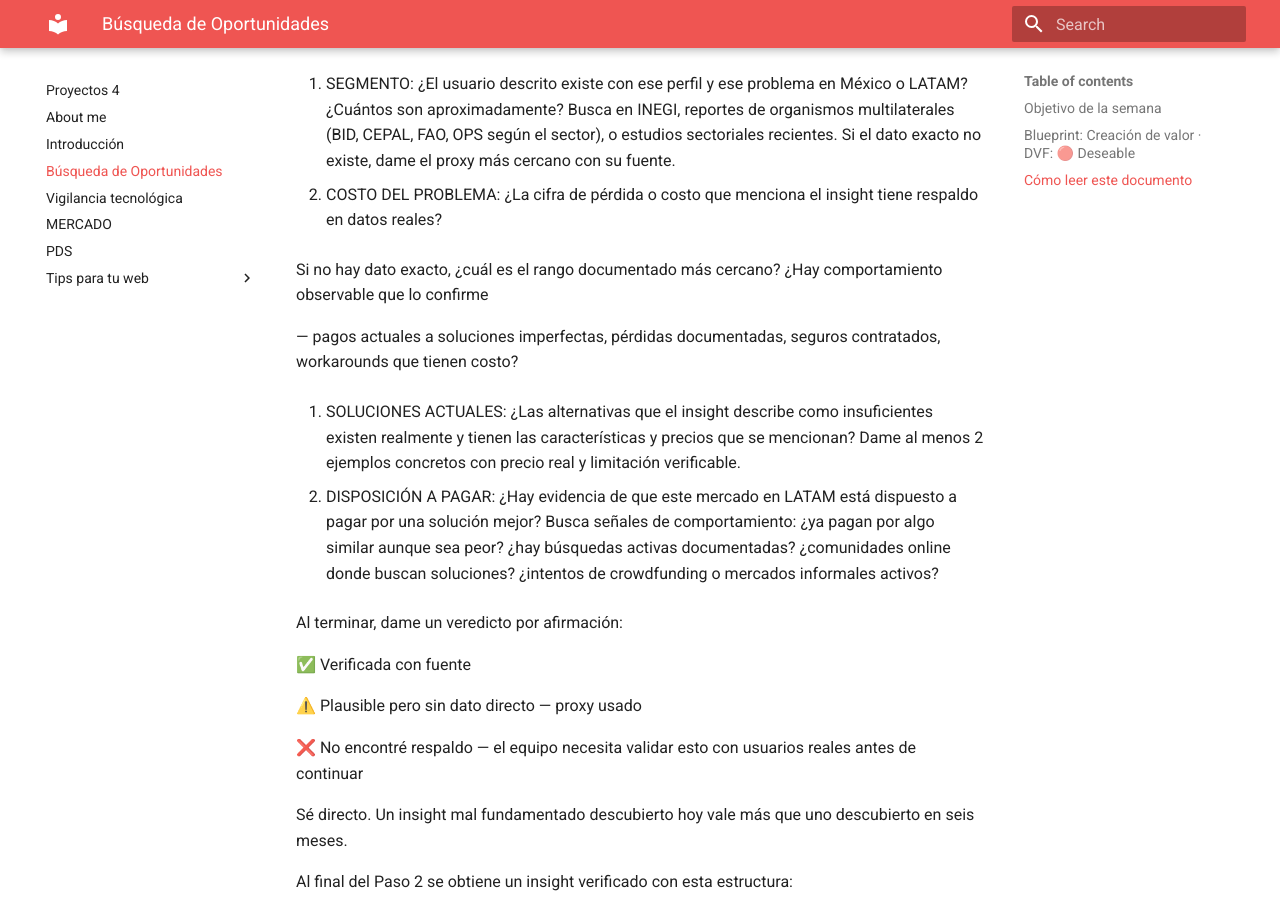
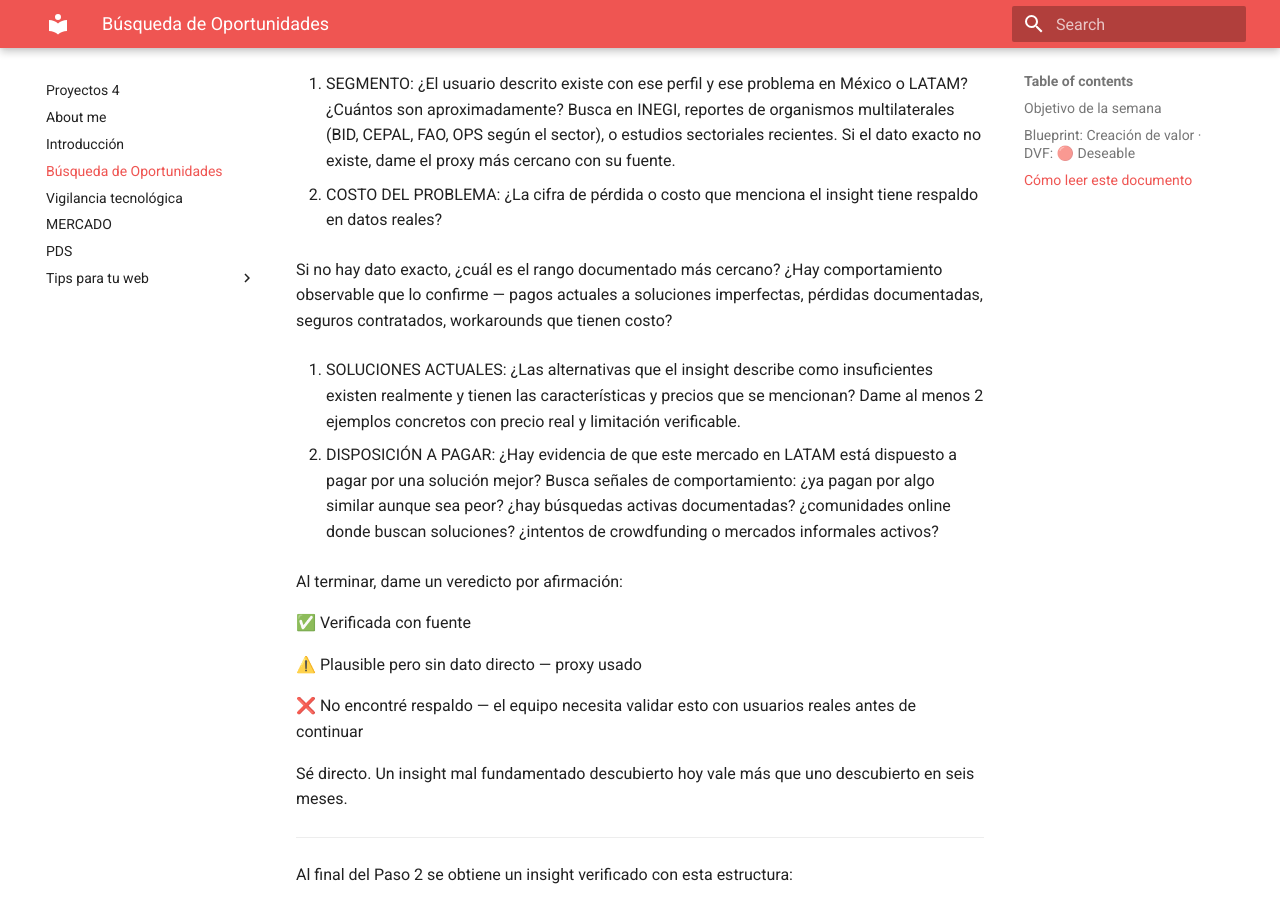
Before and after one commit to Aristarco/Proyectos4, an MkDocs documentation site: the page built from docs/semana2.md, in a window 1280 px wide and 900 px high, scrolled down 9625 px. Built offline with MkDocs 1.6.1 and Material for MkDocs 9.7.7, drawn with Linux system fonts in a browser that asks for light colours.

```diff
--- a/docs/semana2.md
+++ b/docs/semana2.md
@@ -333,38 +333,23 @@ Somos emprendedores en México construyendo un negocio con tres componentes: una
 
 Este es el insight que necesitamos verificar:
 
-[PEGA AQUÍ el insight ganador que generó Claude]
+*[PEGA AQUÍ el insight ganador que generó Claude]*
 
 Verifica cada una de estas afirmaciones con fuentes citables:
 
-1. SEGMENTO: ¿El usuario descrito existe con ese perfil y ese
-   problema en México o LATAM? ¿Cuántos son aproximadamente?
-   Busca en INEGI, reportes de organismos multilaterales (BID,
-   CEPAL, FAO, OPS según el sector), o estudios sectoriales
-   recientes. Si el dato exacto no existe, dame el proxy más
-   cercano con su fuente.
+1. SEGMENTO: ¿El usuario descrito existe con ese perfil y ese problema en México o LATAM? ¿Cuántos son aproximadamente?
+   Busca en INEGI, reportes de organismos multilaterales (BID, CEPAL, FAO, OPS según el sector), o estudios sectoriales recientes. Si el dato exacto no existe, dame el proxy más cercano con su fuente.
 
-2. COSTO DEL PROBLEMA: ¿La cifra de pérdida o costo que
-   menciona el insight tiene respaldo en datos reales?
+2. COSTO DEL PROBLEMA: ¿La cifra de pérdida o costo que menciona el insight tiene respaldo en datos reales?
 
-   Si no hay dato exacto, ¿cuál es el rango documentado más
-   cercano? ¿Hay comportamiento observable que lo confirme
+   Si no hay dato exacto, ¿cuál es el rango documentado más cercano?
+    ¿Hay comportamiento observable que lo confirme — pagos actuales a soluciones imperfectas, pérdidas documentadas, seguros contratados, workarounds que tienen costo?
 
-   — pagos actuales a soluciones imperfectas, pérdidas
-   documentadas, seguros contratados, workarounds que tienen
-   costo?
+3. SOLUCIONES ACTUALES: ¿Las alternativas que el insight describe como insuficientes existen realmente y tienen las características y precios que se  mencionan? Dame al menos 2 ejemplos concretos con precio real y limitación verificable.
 
-3. SOLUCIONES ACTUALES: ¿Las alternativas que el insight
-   describe como insuficientes existen realmente y tienen las
-   características y precios que se mencionan? Dame al menos
-   2 ejemplos concretos con precio real y limitación verificable.
-
-4. DISPOSICIÓN A PAGAR: ¿Hay evidencia de que este mercado
-   en LATAM está dispuesto a pagar por una solución mejor?
-   Busca señales de comportamiento: ¿ya pagan por algo similar
-   aunque sea peor? ¿hay búsquedas activas documentadas?
-   ¿comunidades online donde buscan soluciones? ¿intentos
-   de crowdfunding o mercados informales activos?
+4. DISPOSICIÓN A PAGAR: ¿Hay evidencia de que este mercado en LATAM está dispuesto a pagar por una solución mejor?
+   Busca señales de comportamiento: ¿ya pagan por algo similar aunque sea peor? ¿hay búsquedas activas documentadas?
+   ¿comunidades online donde buscan soluciones? ¿intentos de crowdfunding o mercados informales activos?
 
 Al terminar, dame un veredicto por afirmación:
 
@@ -377,6 +362,7 @@ Al terminar, dame un veredicto por afirmación:
 
 Sé directo. Un insight mal fundamentado descubierto hoy vale más que uno descubierto en seis meses.
 
+-------------------------------------------------------------------------------------------------------------------------------
 
 Al final del Paso 2 se obtiene un insight verificado con esta estructura:
 
@@ -429,22 +415,13 @@ Necesito que hagas tres cosas:
 
 2. AUDITA EL INSIGHT: Una vez formulado, dime:
 
-   - ¿Qué parte del insight tiene más probabilidad de ser
-     falsa o más débil de lo que asumimos?
+   * ¿Qué parte del insight tiene más probabilidad de ser falsa o más débil de lo que asumimos?
 
-   - ¿Qué evidencia necesitaríamos para saber si es verdadera?
+   * ¿Qué evidencia necesitaríamos para saber si es verdadera?
 
-   - ¿Hay una versión alternativa del insight — mismo problema,
-     diferente usuario, o mismo usuario, diferente problema —
-     que podría ser más sólida?
+   * ¿Hay una versión alternativa del insight — mismo problema, diferente usuario, o mismo usuario, diferente problema — que podría ser más sólida?
 
-3. FORMULA EL INSIGHT DE LA ARISTA NUEVA: Usando la arista
-   alternativa que encontramos en el Paso 1, formula un segundo
-   insight con el mismo formato. ¿Para quién es, qué les cuesta,
-   por qué no está resuelto, dónde está el espacio?
-   ¿Cómo se articularían los tres componentes del negocio
-   — app, artefacto y canal de venta — alrededor de esta
-   arista?
+3. FORMULA EL INSIGHT DE LA ARISTA NUEVA: Usando la arista alternativa que encontramos en el Paso 1, formula un segundo insight con el mismo formato. ¿Para quién es, qué les cuesta, por qué no está resuelto, dónde está el espacio? ¿Cómo se articularían los tres componentes del negocio — app, artefacto y canal de venta — alrededor de esta arista?
 
 
 **Ronda 2** — Perplexity: verificar y comparar ambos insights
```
